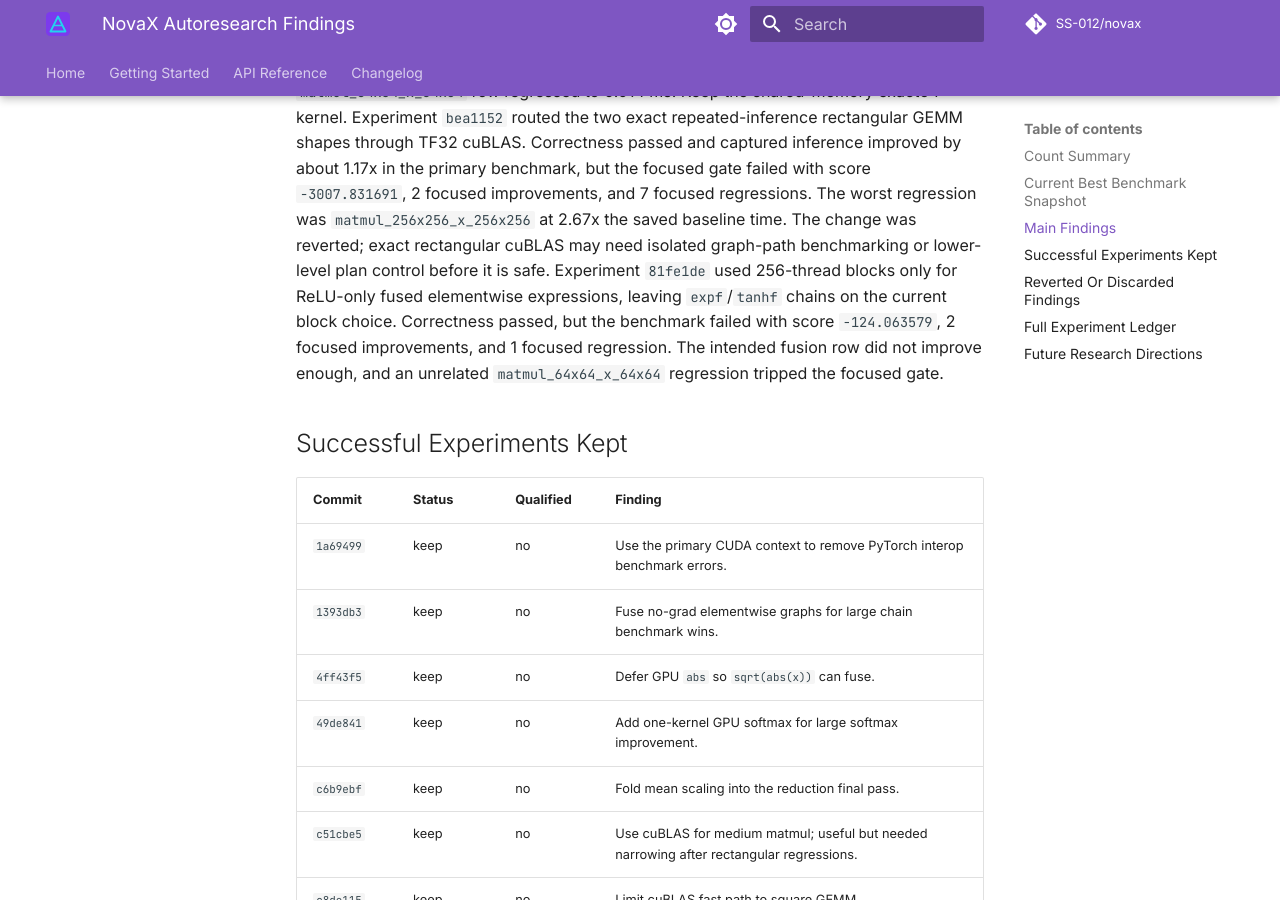
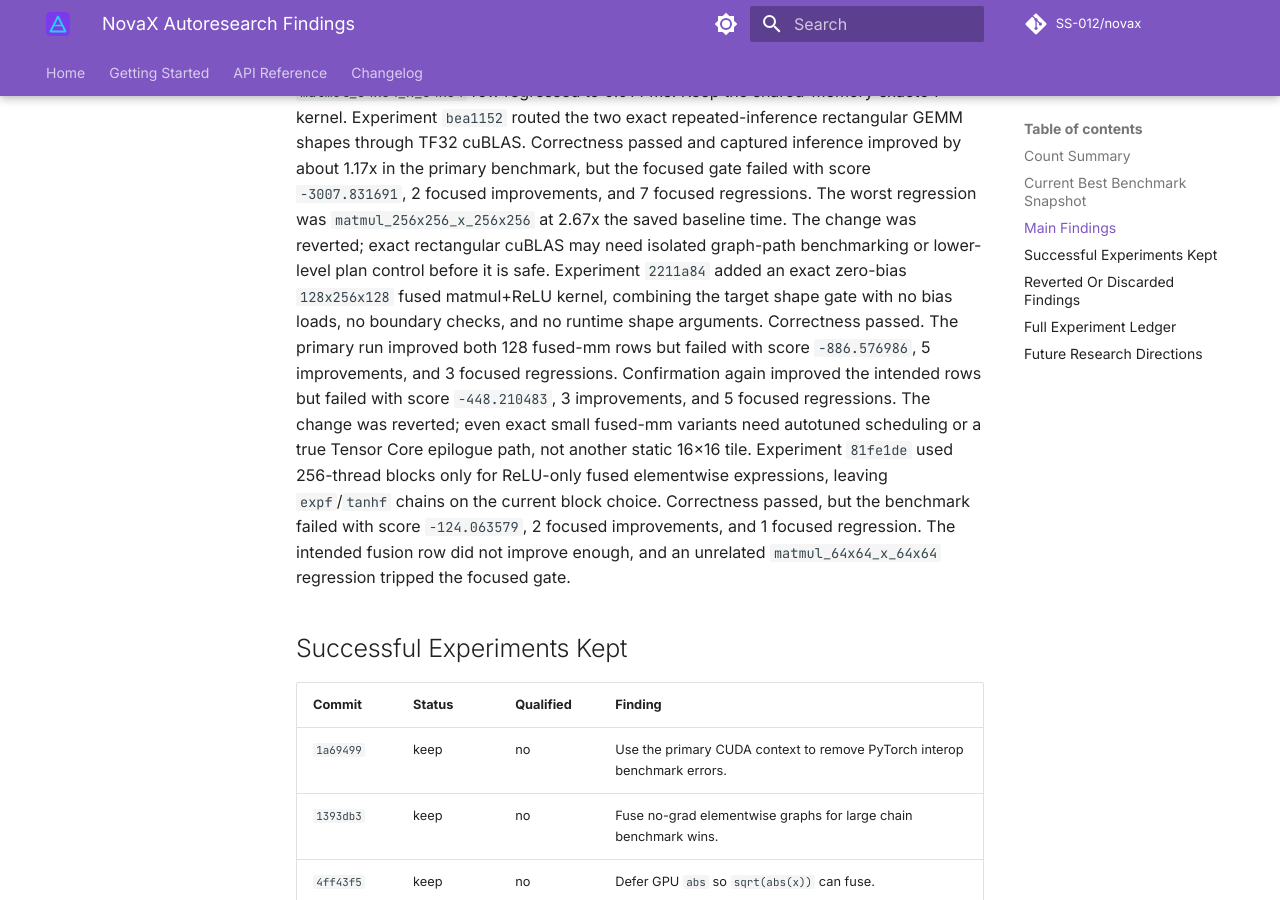
Before and after one commit to SS-012/novax, an MkDocs documentation site: the page built from docs/autoresearch-findings.md, in a window 1280 px wide and 900 px high, scrolled down 7356 px. Built offline with MkDocs 1.6.1 and Material for MkDocs 9.7.7, drawn with Linux system fonts in a browser that asks for light colours; comment, search, counter and statistics services are not loaded; the version menu is left out; some of the changed text lies outside the part shown.

Commit message:
docs: log exact 128 fused mm experiment

```diff
--- a/docs/autoresearch-findings.md
+++ b/docs/autoresearch-findings.md
@@ -331,6 +331,15 @@ by about 1.17x in the primary benchmark, but the focused gate failed with score
 regression was `matmul_256x256_x_256x256` at 2.67x the saved baseline time.
 The change was reverted; exact rectangular cuBLAS may need isolated graph-path
 benchmarking or lower-level plan control before it is safe.
+Experiment `2211a84` added an exact zero-bias `128x256x128` fused
+matmul+ReLU kernel, combining the target shape gate with no bias loads, no
+boundary checks, and no runtime shape arguments. Correctness passed. The
+primary run improved both 128 fused-mm rows but failed with score
+`-886.576986`, 5 improvements, and 3 focused regressions. Confirmation again
+improved the intended rows but failed with score `-448.210483`, 3
+improvements, and 5 focused regressions. The change was reverted; even exact
+small fused-mm variants need autotuned scheduling or a true Tensor Core
+epilogue path, not another static 16x16 tile.
 Experiment `81fe1de` used 256-thread blocks only for ReLU-only fused
 elementwise expressions, leaving `expf`/`tanhf` chains on the current block
 choice. Correctness passed, but the benchmark failed with score `-124.063579`,
@@ -442,6 +451,7 @@ These experiments should not be retried in the same form.
 | `552c315` | discard | Square matmul through `cublasGemmEx` produced no saved-best improvements and regressed focused rows. |
 | `1bf272a` | discard | Direct global-memory exact 64x64 matmul regressed the target row on confirmation. |
 | `bea1152` | discard | Exact repeated-inference rectangular cuBLAS improved capture once but regressed seven focused rows. |
+| `2211a84` | discard | Exact 128 zero-bias fused-mm improved target rows but failed confirmation with five focused regressions. |
 
 ## Full Experiment Ledger
 
@@ -542,6 +552,7 @@ These experiments should not be retried in the same form.
 | `552c315` | discard | no | 0 | 7 | 0 | -2162.792819 | 0.565353 | Square matmul through `cublasGemmEx` produced no saved-best improvements and regressed focused rows. |
 | `1bf272a` | discard | no | 1 | 7 | 0 | -2305.804106 | 0.593476 | Direct global-memory exact 64x64 matmul regressed the target row on confirmation. |
 | `bea1152` | discard | no | 2 | 7 | 0 | -3007.831691 | 0.550459 | Exact repeated-inference rectangular cuBLAS improved capture once but regressed seven focused rows. |
+| `2211a84` | discard | no | 3 | 5 | 0 | -448.210483 | 0.553269 | Exact 128 zero-bias fused-mm improved target rows but failed confirmation with five focused regressions. |
 
 ## Future Research Directions
 
```
Also changed, not shown: other parts of docs/autoresearch-findings.md (+4 -4 lines), papers/2026-05-30-frontier-gpu-optimization.md (+8 -0 lines).
